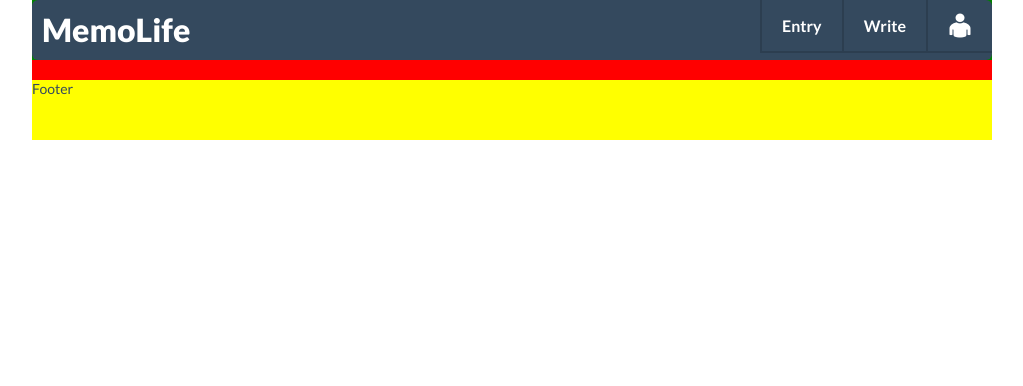
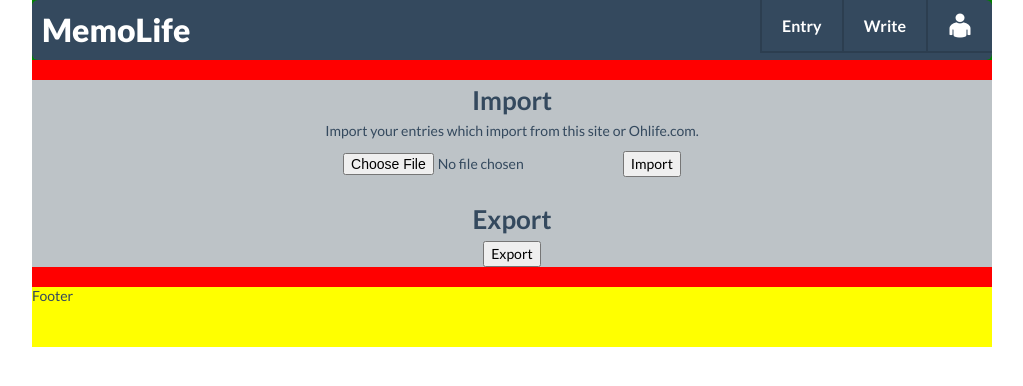
Before and after one commit to oneyoung/longhi, a Django app: page /memo/io/ in a window 1280 px wide. Shown: the top 386 px of the page, without its empty margins (128-1151 px from the left). Run offline with Django 3.2, Linux system fonts and the light colour scheme; the visitor is signed in with stand-in values (Sample User, id 1); some libraries are stand-ins or nearby versions.

Commit message:
+ tpl io: implement import_export.html page

```diff
--- a/website/html/template/memo/import_export.html
+++ b/website/html/template/memo/import_export.html
@@ -1 +1,27 @@
 {% extends 'base.html' %}
+
+{% block body %}
+<div class="block-container">
+  <h2> Import </h2>
+  <div>
+    <p> Import your entries which import from this site or Ohlife.com.</p>
+    <form action="{% url 'memo.views.memo_io' %}" method="post" enctype="multipart/form-data">
+      {% csrf_token %}
+      <input name="action" value="import" style="display:none" />
+      <input name="file" type="file" />
+      <input name="import" type="submit" value="Import" />
+    </form>
+  </div>
+</div>
+
+<div class="block-container">
+  <h2> Export </h2>
+  <div>
+    <form action="{% url 'memo.views.memo_io' %}" method="post">
+      {% csrf_token %}
+      <input name="action" value="export" style="display:none" />
+      <input name="export" type="submit" value="Export" />
+    </form>
+  </div>
+</div>
+{% endblock %}
```
